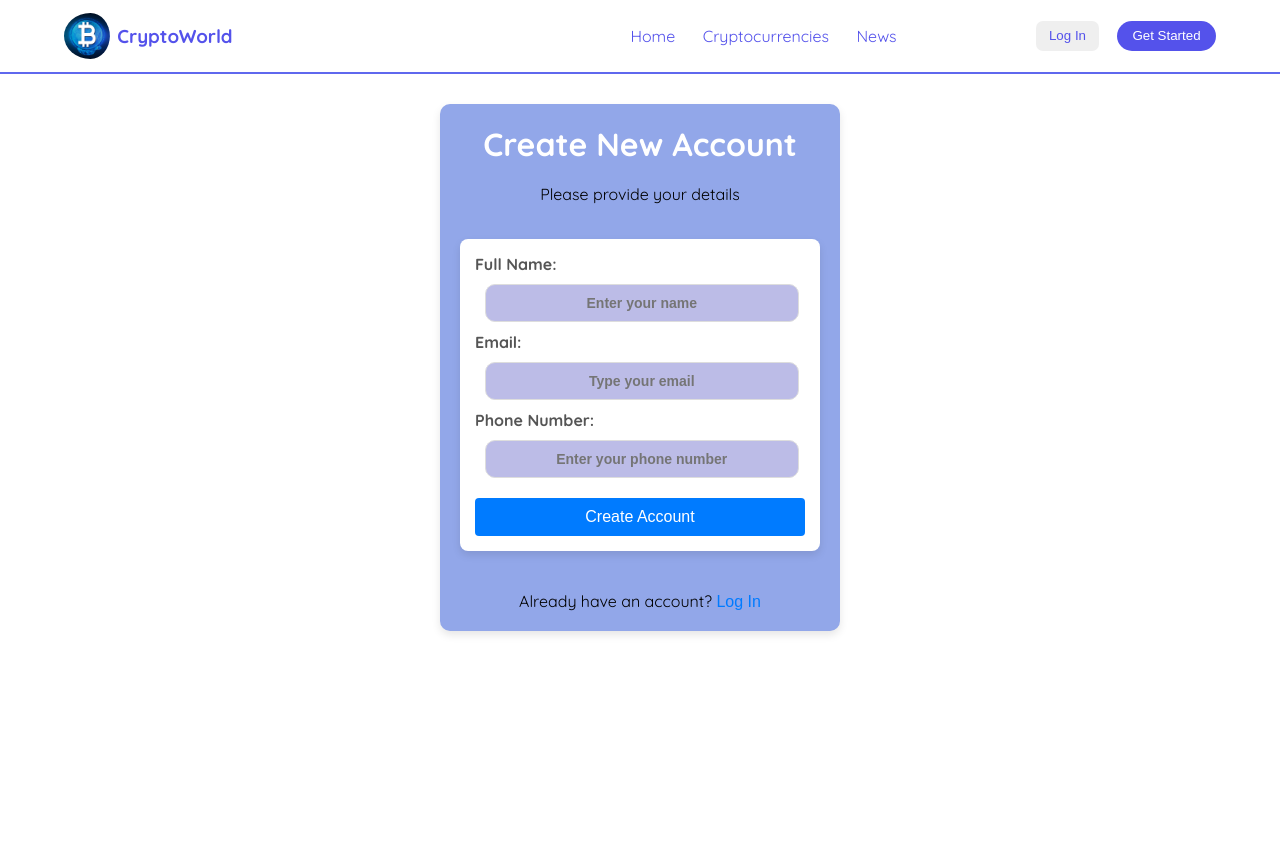
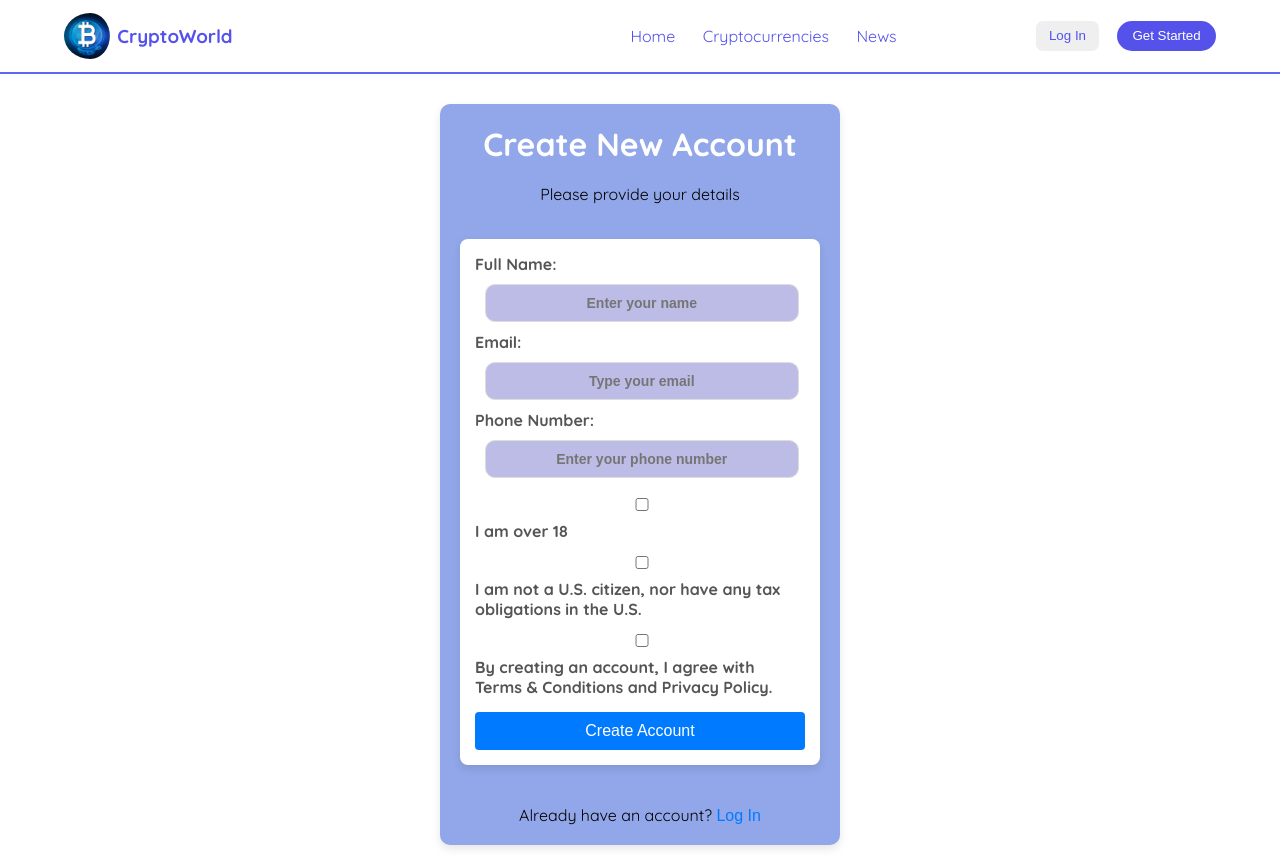
Before and after one commit to Marija-FrontEndDev/Crypto-Website-Project, a React (Vite) app: page /get-started in a window 1280 px wide. Before the commit the page ends 800 px from the top, so only its background shows below. Built offline with nearby package versions, Linux system fonts and the light colour scheme.

Commit message:
Add checkboxes in GetStarted component

```diff
--- a/src/pages/GetStarted.jsx
+++ b/src/pages/GetStarted.jsx
@@ -15,14 +15,30 @@ const GetStarted = () => {
     fullName: '',
     email: '',
     phoneNumber: '',
+    ageCheck: '',
+    citizenshipCheck: '',
+    termsCheck: '',
+  });
+
+  const [checkboxes, setCheckboxes] = useState({
+    ageCheck: false,
+    citizenshipCheck: false,
+    termsCheck: false,
   });
 
   const handleChange = (e) => {
-    const { name, value } = e.target;
-    setSignUpForm({
-      ...signUpForm,
-      [name]: value,
-    });
+    const { name, value, type, checked } = e.target;
+    if (type === 'checkbox') {
+      setCheckboxes({
+        ...checkboxes,
+        [name]: checked,
+      });
+    } else {
+      setSignUpForm({
+        ...signUpForm,
+        [name]: value,
+      });
+    }
   };
 
   const validateEmail = (email) => {
@@ -37,6 +53,9 @@ const GetStarted = () => {
       fullName: '',
       email: '',
       phoneNumber: '',
+      ageCheck: '',
+      citizenshipCheck: '',
+      termsCheck: '',
     };
 
     let isValid = true;
@@ -59,6 +78,22 @@ const GetStarted = () => {
       isValid = false;
     }
 
+    if (!checkboxes.ageCheck) {
+      newErrors.ageCheck = 'You must confirm that you are over 18.';
+      isValid = false;
+    }
+
+    if (!checkboxes.citizenshipCheck) {
+      newErrors.citizenshipCheck = 'You must confirm your citizenship status.';
+      isValid = false;
+    }
+
+    if (!checkboxes.termsCheck) {
+      newErrors.termsCheck = 'You must agree to the Terms & Conditions and Privacy Policy.';
+      isValid = false;
+    }
+
+
     setErrors(newErrors);
 
   }
@@ -71,6 +106,7 @@ const GetStarted = () => {
         <div>
         <label htmlFor='fullName'>Full Name: </label>
           <input
+          className='inputField'
           placeholder='Enter your name'
           type="text"
             id="fullName"
@@ -84,6 +120,7 @@ const GetStarted = () => {
         <div>
           <label htmlFor="email" >Email: </label>
           <input
+          className='inputField'
           placeholder='Type your email'
             type="email"
             id="email"
@@ -97,6 +134,7 @@ const GetStarted = () => {
           <div>
           <label htmlFor='phoneNumber'>Phone Number: </label>
           <input
+          className='inputField'
             placeholder='Enter your phone number'
             type="text"
             id="phoneNumber"
@@ -105,6 +143,45 @@ const GetStarted = () => {
             onChange={handleChange}
           />
           {errors.phoneNumber && <p className='error-message'>{errors.phoneNumber}</p>}
+        </div>
+        <div className="checkbox-container">
+          <input
+          className='checkboxInput'
+            type="checkbox"
+            name="ageCheck"
+            checked={checkboxes.ageCheck}
+            onChange={handleChange}
+          />
+          <label>
+            I am over 18
+          </label>
+          {errors.ageCheck && <p className='error-message'>{errors.ageCheck}</p>}
+        </div>
+        <div className="checkbox-container">
+          <input
+          className='checkboxInput'
+            type="checkbox"
+            name="citizenshipCheck"
+            checked={checkboxes.citizenshipCheck}
+            onChange={handleChange}
+          />
+          <label>
+            I am not a U.S. citizen, nor have any tax obligations in the U.S.
+          </label>
+          {errors.citizenshipCheck && <p className='error-message'>{errors.citizenshipCheck}</p>}
+        </div>
+        <div className="checkbox-container">
+          <input
+          className='checkboxInput'
+            type="checkbox"
+            name="termsCheck"
+            checked={checkboxes.termsCheck}
+            onChange={handleChange}
+          />
+          <label>
+            By creating an account, I agree with Terms & Conditions and Privacy Policy.
+          </label>
+          {errors.termsCheck && <p className='error-message'>{errors.termsCheck}</p>}
         </div>
           <button type='submit' className='createAccount'>Create Account</button>
           </form>
```
